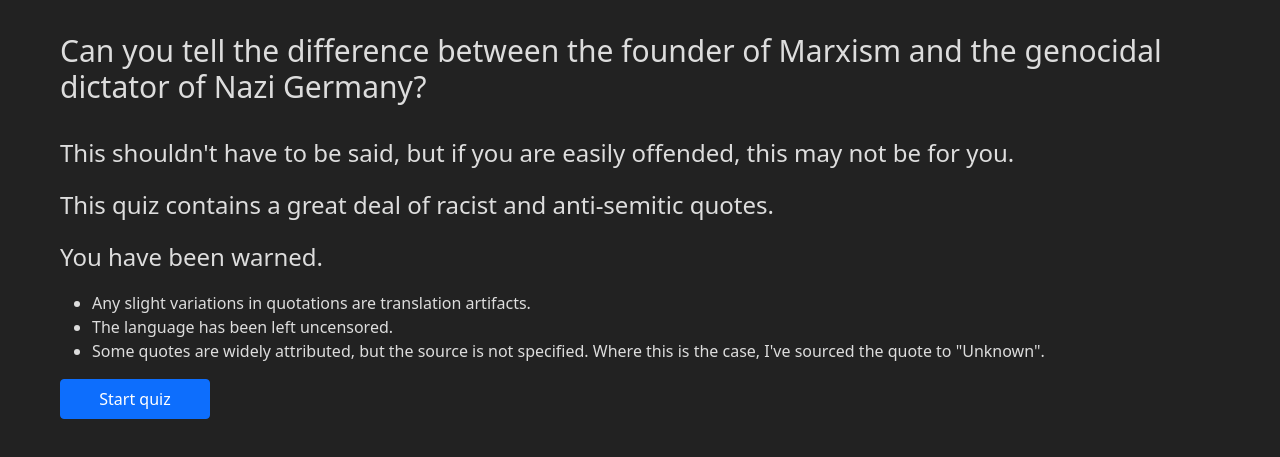
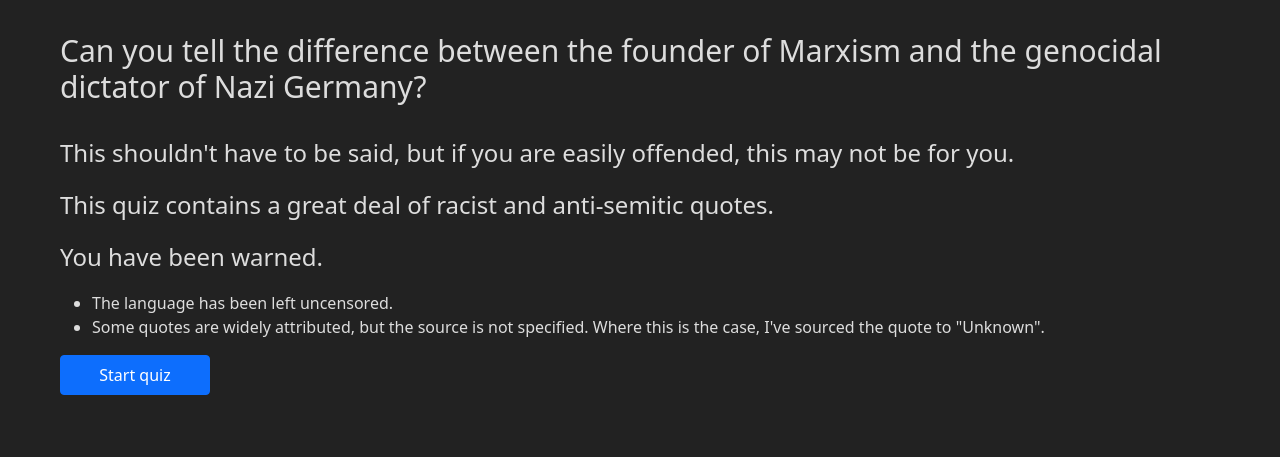
Before and after one commit to CoreyGrant/MarxOrHitlerQuiz, a plain HTML site: page index.html in a window 1280 px wide. Shown: the part 119-576 px from the top of the page. Drawn offline with nearby package versions, Linux system fonts and the light colour scheme; no server answers.

Commit message:
removed unneeded line about translations

```diff
--- a/index.html
+++ b/index.html
@@ -19,7 +19,6 @@
                 <p>This quiz contains a great deal of racist and anti-semitic quotes.</p>
                 <p>You have been warned.</p>
                 <ul id="landing-page-terms">
-                    <li>Any slight variations in quotations are translation artifacts.</li>
                     <li>The language has been left uncensored.</li>
                     <li>Some quotes are widely attributed, but the source is not specified. Where this is the case, I've sourced the quote to "Unknown".</li>
                 </ul>
```
